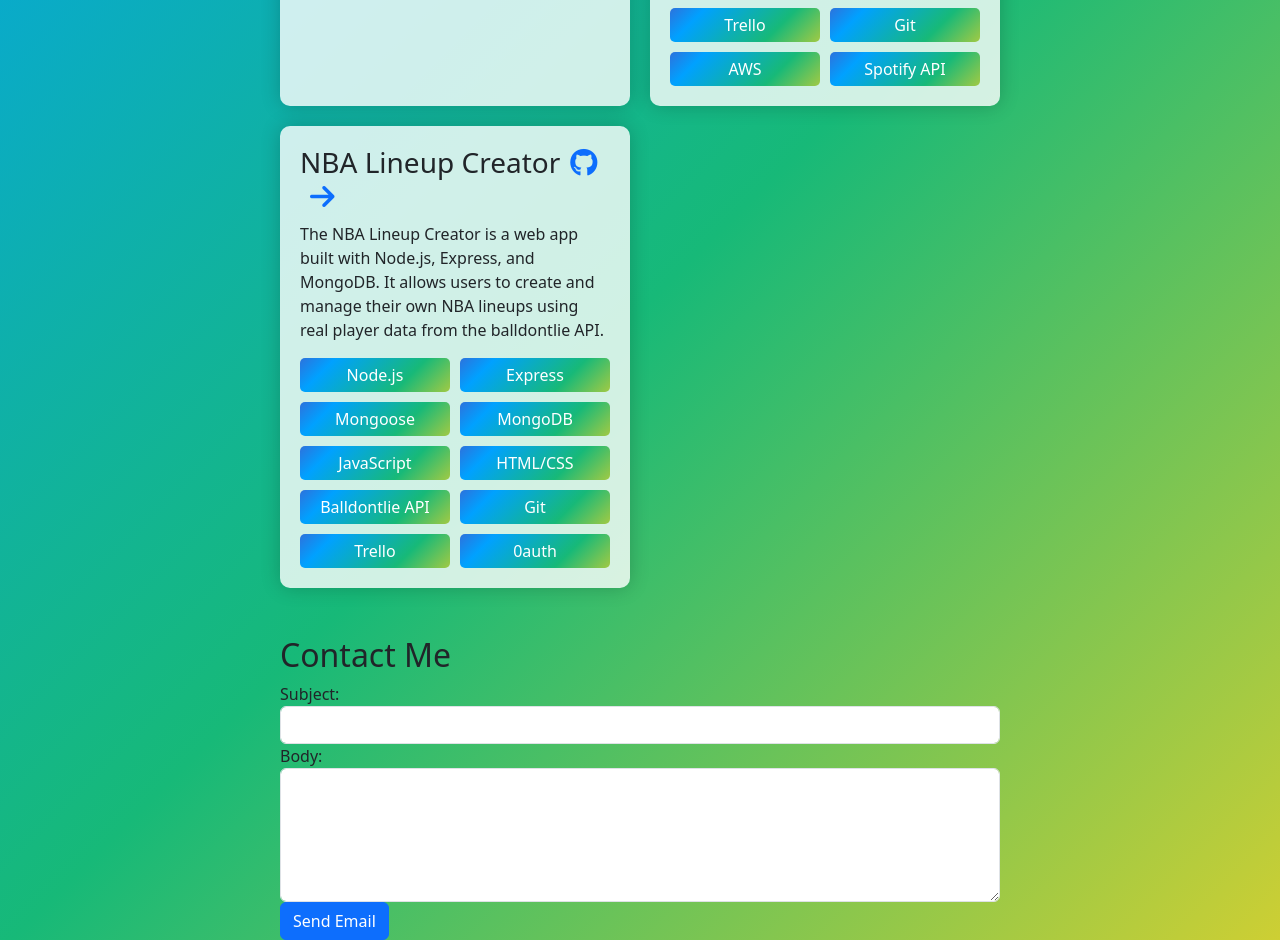
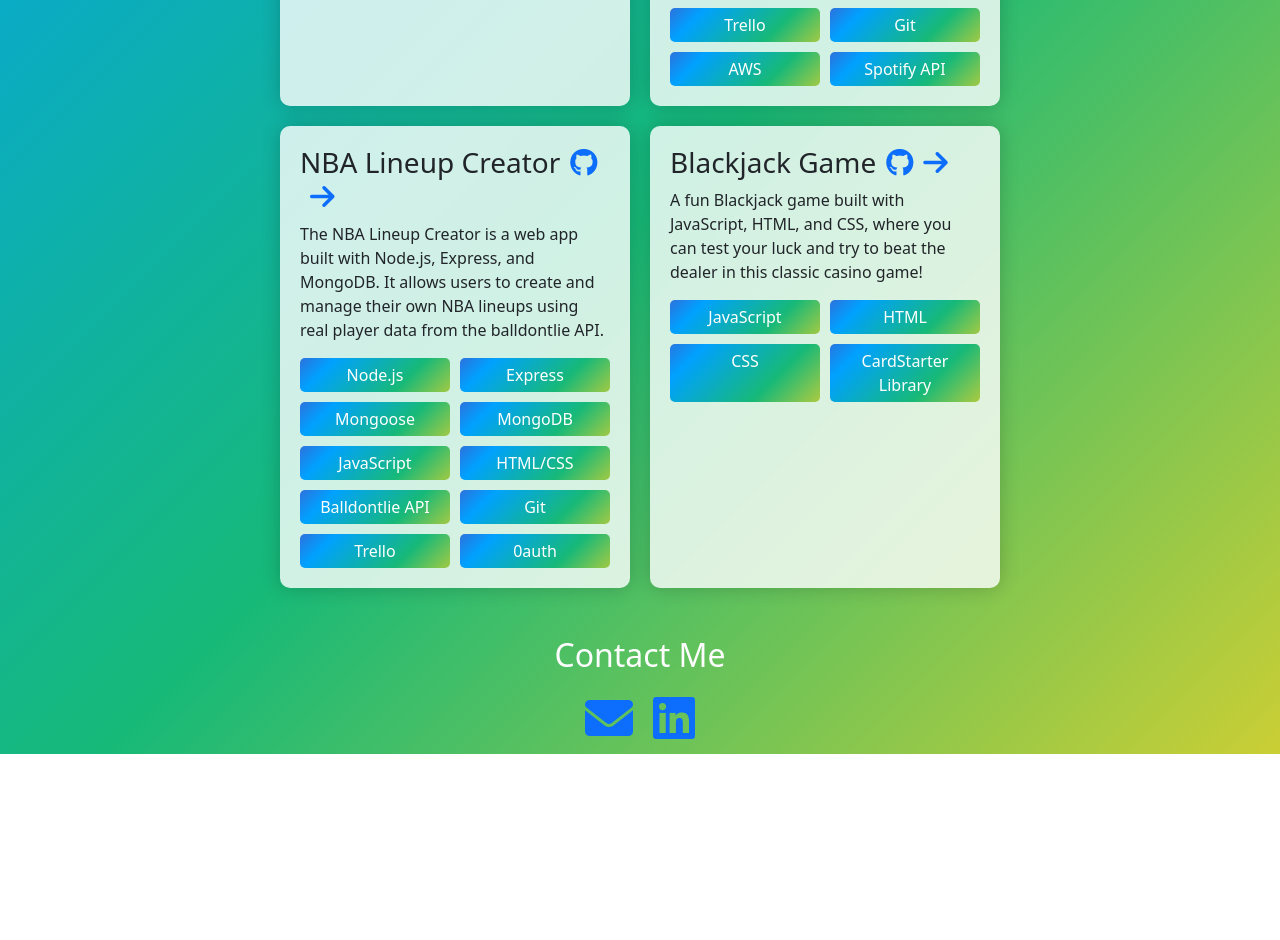
Before and after one commit to seanh101/portfolio, a React (Create React App) app: page / in a window 1280 px wide. Shown: the part 926-1866 px from the top of the page. After the commit the page ends 1680 px from the top, so only its background shows below. Built offline with nearby package versions, Linux system fonts and the light colour scheme; a small style sheet from the web is missing.

Commit message:
added blackjack game and fixed contact icons

```diff
--- a/src/components/HomePage/About.css
+++ b/src/components/HomePage/About.css
@@ -40,3 +40,15 @@
 .github-icon-link {
   margin-left: 10px;
 }
+
+.contact-icons {
+  display: flex;
+  justify-content: center;
+  gap: 20px; /* Adjust this value to set the space between icons */
+  font-size: 48px; /* Adjust this value to change the icon size */
+}
+
+.col-lg-8.offset-lg-2 h2 {
+  text-align: center;
+  color: white;
+}
--- a/src/components/HomePage/About.js
+++ b/src/components/HomePage/About.js
@@ -98,6 +98,26 @@
                 <div className="skill-item">0auth</div>
               </div>
             </div>
+            <div className="project-item">
+              <h3>
+                Blackjack Game
+                <a href="https://github.com/seanh101/Blackjack-game" target="_blank" rel="noopener noreferrer" className="github-icon-link">
+                  <i className="fab fa-github"></i>
+                </a>
+                <a href="https://seanh101.github.io/Blackjack-game/" target="_blank" rel="noopener noreferrer" className="arrow-icon-link">
+                  <i className="fas fa-arrow-right"></i>
+                </a>
+              </h3>
+              <p>
+                A fun Blackjack game built with JavaScript, HTML, and CSS, where you can test your luck and try to beat the dealer in this classic casino game!
+              </p>
+              <div className="skills-grid">
+                <div className="skill-item">JavaScript</div>
+                <div className="skill-item">HTML</div>
+                <div className="skill-item">CSS</div>
+                <div className="skill-item">CardStarter Library</div>
+              </div>
+            </div>
           </div>
         </div>
       </div>
@@ -105,17 +125,14 @@
       <div className="row mt-5">
         <div className="col-lg-8 offset-lg-2">
           <h2>Contact Me</h2>
-          <form action="mailto:seanharrington4189@gmail.com" method="post" encType="text/plain">
-            <div className="form-group">
-              <label htmlFor="subject">Subject:</label>
-              <input type="text" id="subject" name="subject" className="form-control" />
-            </div>
-            <div className="form-group">
-              <label htmlFor="body">Body:</label>
-              <textarea id="body" name="body" rows="5" className="form-control"></textarea>
-            </div>
-            <button type="submit" className="btn btn-primary">Send Email</button>
-          </form>
+          <div className="contact-icons">
+            <a href="mailto:seanharrington4189@gmail.com" target="_blank" rel="noopener noreferrer">
+              <i className="fas fa-envelope"></i>
+            </a>
+            <a href="https://www.linkedin.com/in/sean-harrington-a543b013a/" target="_blank" rel="noopener noreferrer">
+              <i className="fab fa-linkedin"></i>
+            </a>
+          </div>
         </div>
       </div>
     </div>
```
